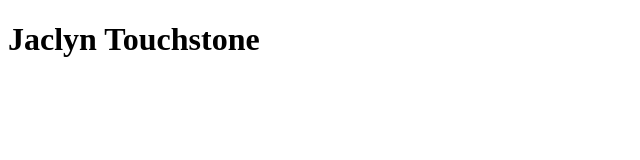
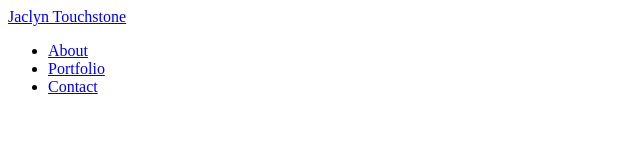
Before and after one commit to morepreciousthanprecious/portfolio-site, a website: page app/index.html in a window 1280 px wide. Shown: the whole page, without its empty margins (0-640 px from the left). Drawn offline with Linux system fonts and the light colour scheme.

Commit message:
added nav links

```diff
--- a/app/index.html
+++ b/app/index.html
@@ -17,7 +17,16 @@
 </head>
 <body>
 	<header>
-		<h1>Jaclyn Touchstone</h1>
+	<nav class="nav-bar">
+		<div class="nav-hold">
+			<a href="#" class="nav-logo">Jaclyn Touchstone</a>
+			<ul class="nav-list" id="nav">
+				<li> <a href="#about">About</a></li>
+				<li> <a href="#design">Portfolio</a></li>
+				<li> <a href="#contact">Contact</a></li>
+			</ul>
+		</div>
+	</nav>
 	</header>
 
 
```
